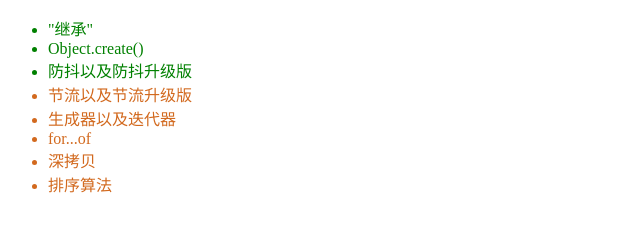
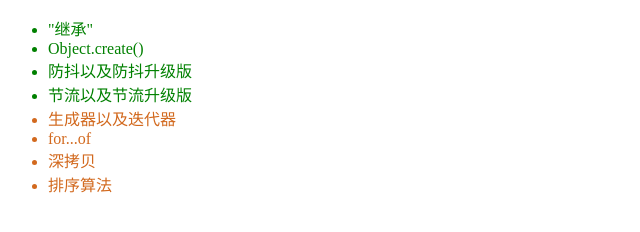
Before and after one commit to hello-jun/js-code-wheels, a plain HTML site: page index.html in a window 1280 px wide. Shown: the whole page, without its empty margins (0-640 px from the left). Drawn offline with Linux system fonts and the light colour scheme.

Commit message:
完成节流函数

```diff
--- a/index.html
+++ b/index.html
@@ -19,7 +19,7 @@
             <li class="done">"继承"</li>
             <li class="done">Object.create()</li>
             <li class="done">防抖以及防抖升级版</li>
-            <li class="deving">节流以及节流升级版</li>
+            <li class="done">节流以及节流升级版</li>
             <li class="deving">生成器以及迭代器</li>
             <li class="deving">for...of</li>
             <li class="deving">深拷贝</li>
```
